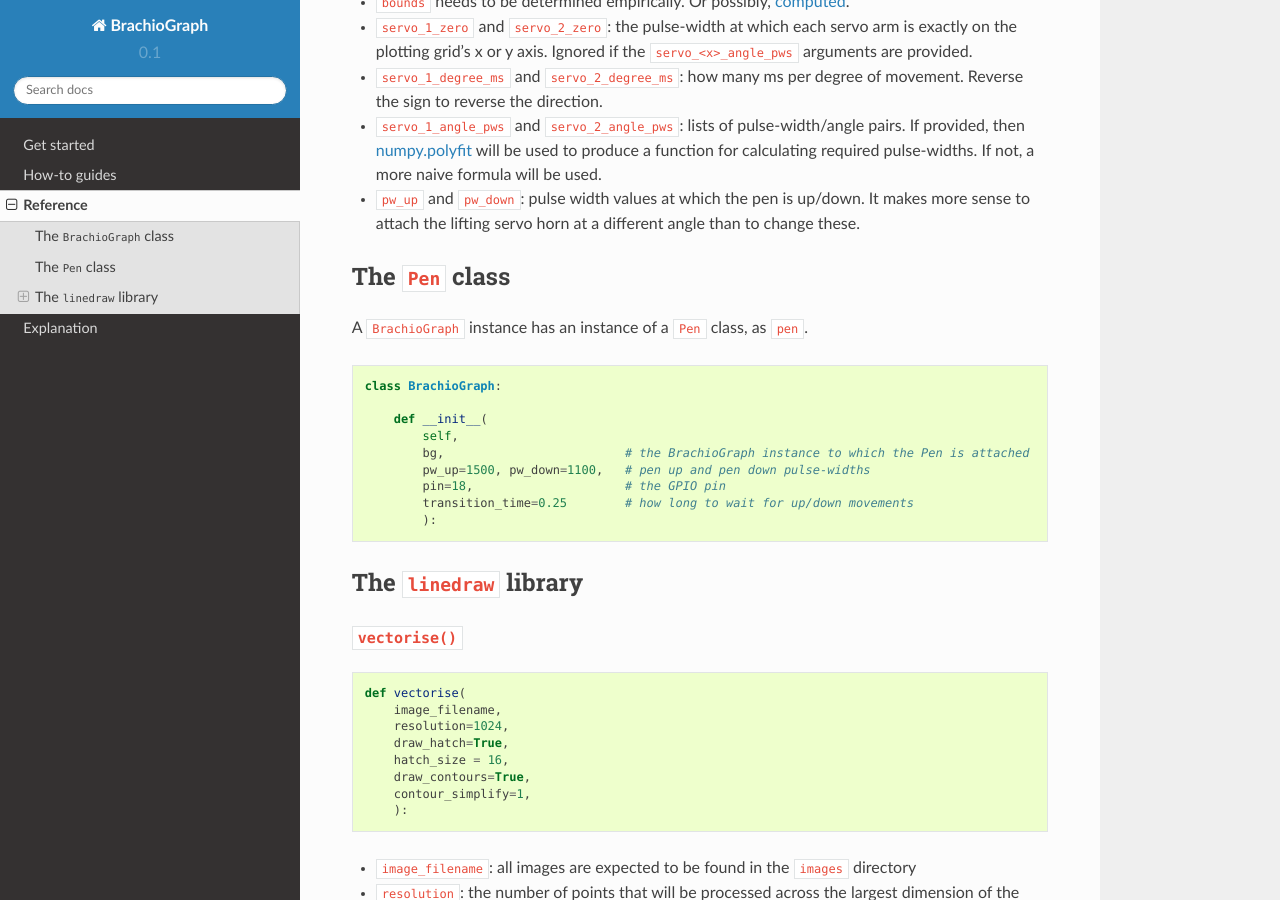
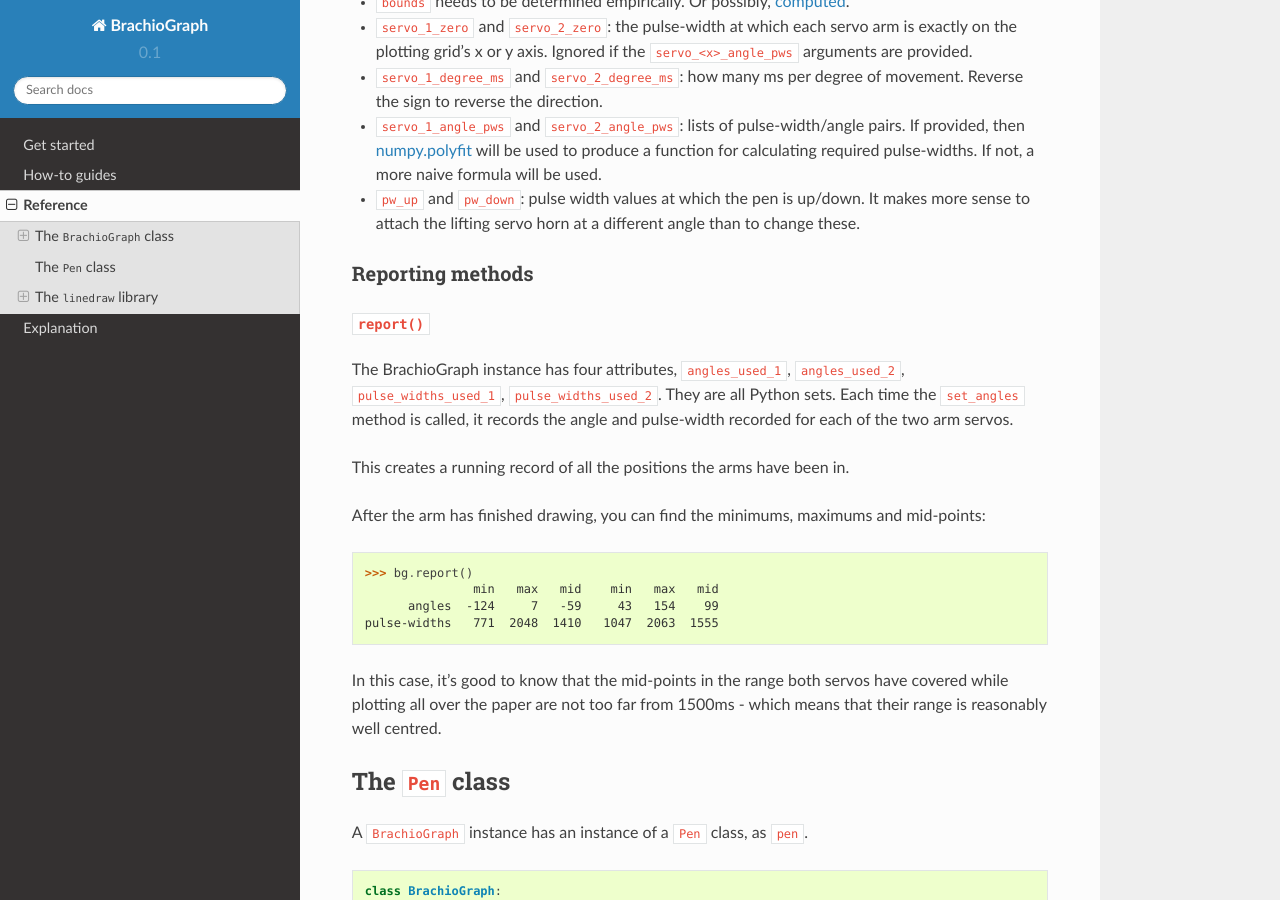
Before and after one commit to evildmp/BrachioGraph, a Sphinx documentation site: the page built from docs/reference.rst, in a window 1280 px wide and 900 px high, scrolled down 619 px. Built offline with Sphinx 7.4.7 and the Read the Docs theme 2.0.0, drawn with Linux system fonts in a browser that asks for light colours.

Commit message:
Added report() documentation

```diff
--- a/docs/reference.rst
+++ b/docs/reference.rst
@@ -38,6 +38,29 @@
   more naive formula will be used.
 * ``pw_up`` and ``pw_down``: pulse width values at which the pen is up/down. It makes more sense to attach the lifting
   servo horn at a different angle than to change these.
+
+
+Reporting methods
+~~~~~~~~~~~~~~~~~
+
+``report()``
+^^^^^^^^^^^^
+
+The BrachioGraph instance has four attributes, ``angles_used_1``, ``angles_used_2``, ``pulse_widths_used_1``,
+``pulse_widths_used_2``. They are all Python sets. Each time the ``set_angles`` method is called, it records the angle
+and pulse-width recorded for each of the two arm servos.
+
+This creates a running record of all the positions the arms have been in.
+
+After the arm has finished drawing, you can find the minimums, maximums and mid-points::
+
+    >>> bg.report()
+                   min   max   mid    min   max   mid
+          angles  -124     7   -59     43   154    99
+    pulse-widths   771  2048  1410   1047  2063  1555
+
+In this case, it's good to know that the mid-points in the range both servos have covered while plotting all over the
+paper are not too far from 1500ms - which means that their range is reasonably well centred.
 
 
 The ``Pen`` class
```
